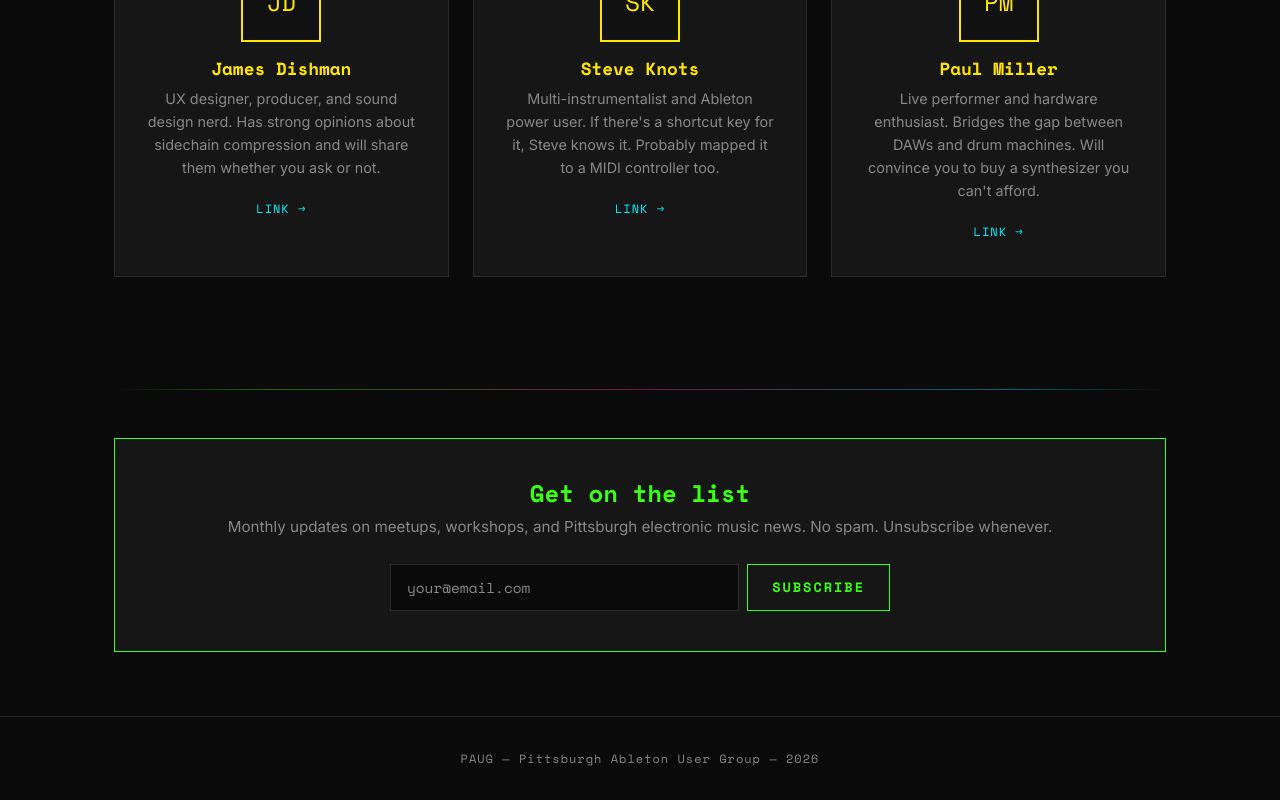
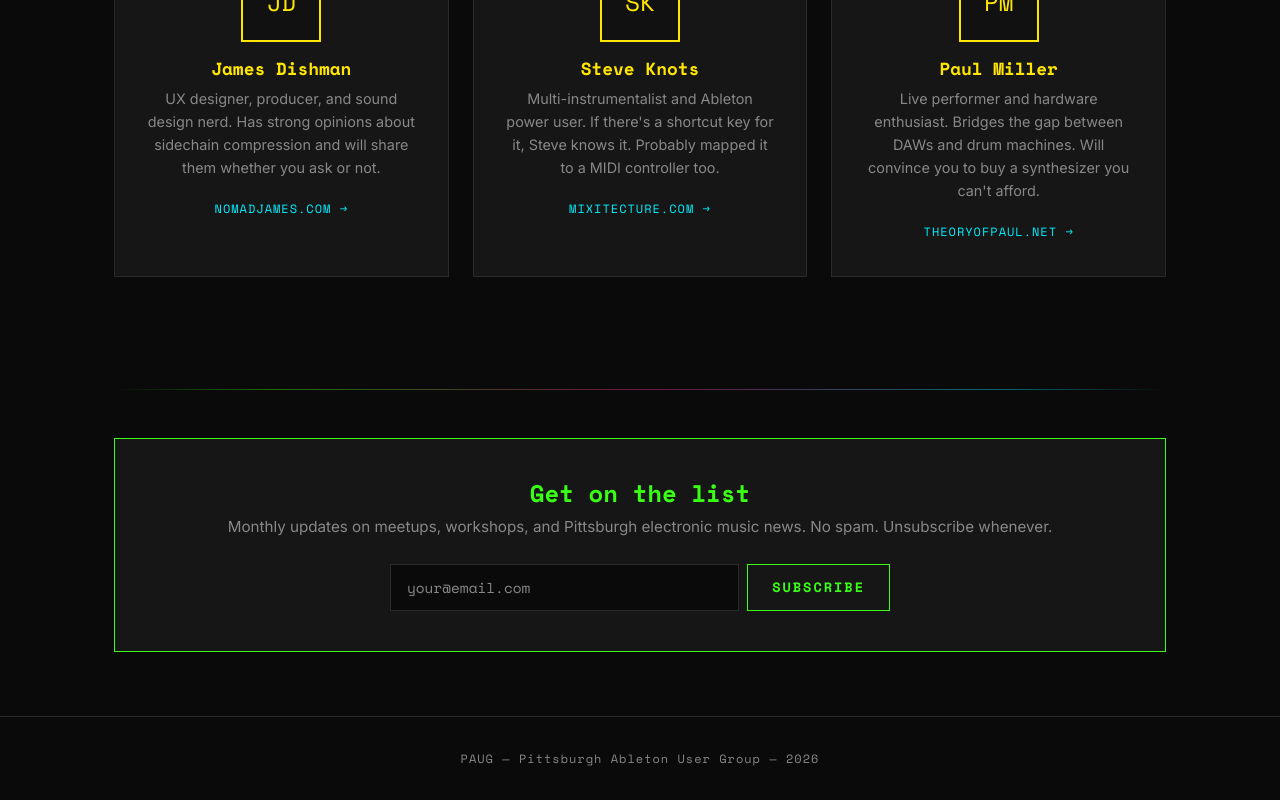
Before and after one commit to nomadjames/paug-net, a Next.js app: page /about in a window 1280 px wide. Shown: the part 1069-1869 px from the top of the page. Built offline with nearby package versions, Linux system fonts and the light colour scheme.

Commit message:
Add founder links: James nomadjames.com, Steve mixitecture.com, Paul theoryofpaul.net

```diff
--- a/src/app/about/page.tsx
+++ b/src/app/about/page.tsx
@@ -52,8 +52,8 @@ export default function AboutPage() {
               about sidechain compression and will share them whether you ask or
               not.
             </p>
-            <a href="#" className="founder-link">
-              Link &rarr;
+            <a href="https://nomadjames.com" className="founder-link">
+              nomadjames.com &rarr;
             </a>
           </div>
 
@@ -65,8 +65,8 @@ export default function AboutPage() {
               shortcut key for it, Steve knows it. Probably mapped it to a MIDI
               controller too.
             </p>
-            <a href="#" className="founder-link">
-              Link &rarr;
+            <a href="https://mixitecture.com" className="founder-link">
+              mixitecture.com &rarr;
             </a>
           </div>
 
@@ -78,8 +78,8 @@ export default function AboutPage() {
               DAWs and drum machines. Will convince you to buy a synthesizer you
               can&apos;t afford.
             </p>
-            <a href="#" className="founder-link">
-              Link &rarr;
+            <a href="https://theoryofpaul.net" className="founder-link">
+              theoryofpaul.net &rarr;
             </a>
           </div>
         </div>
```
